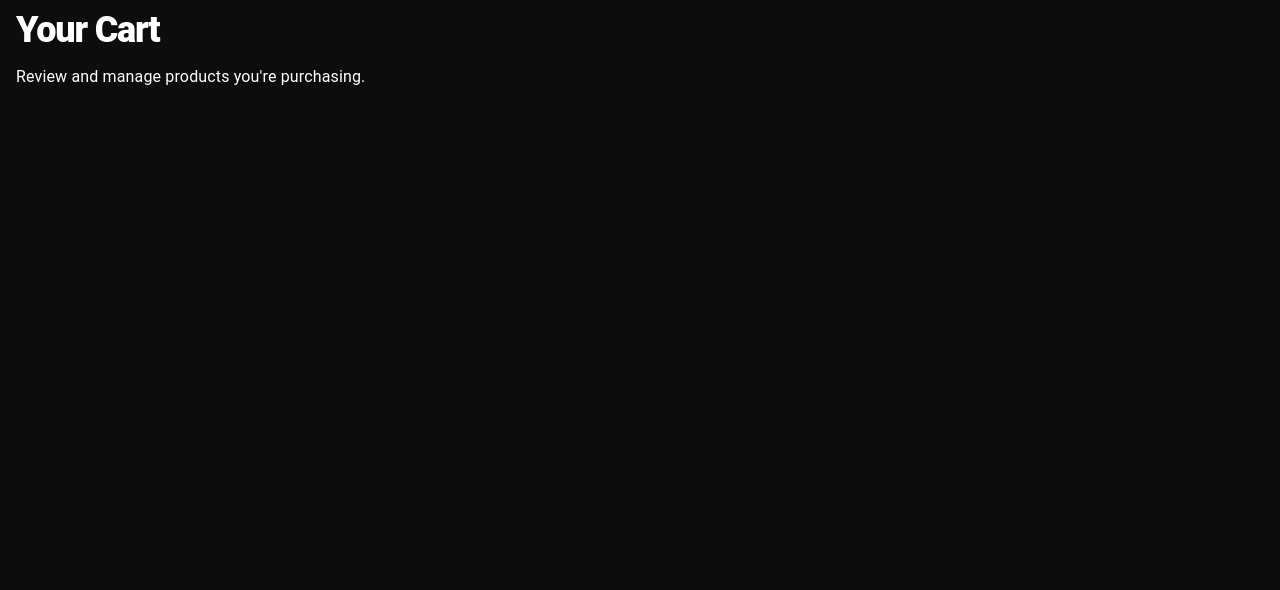
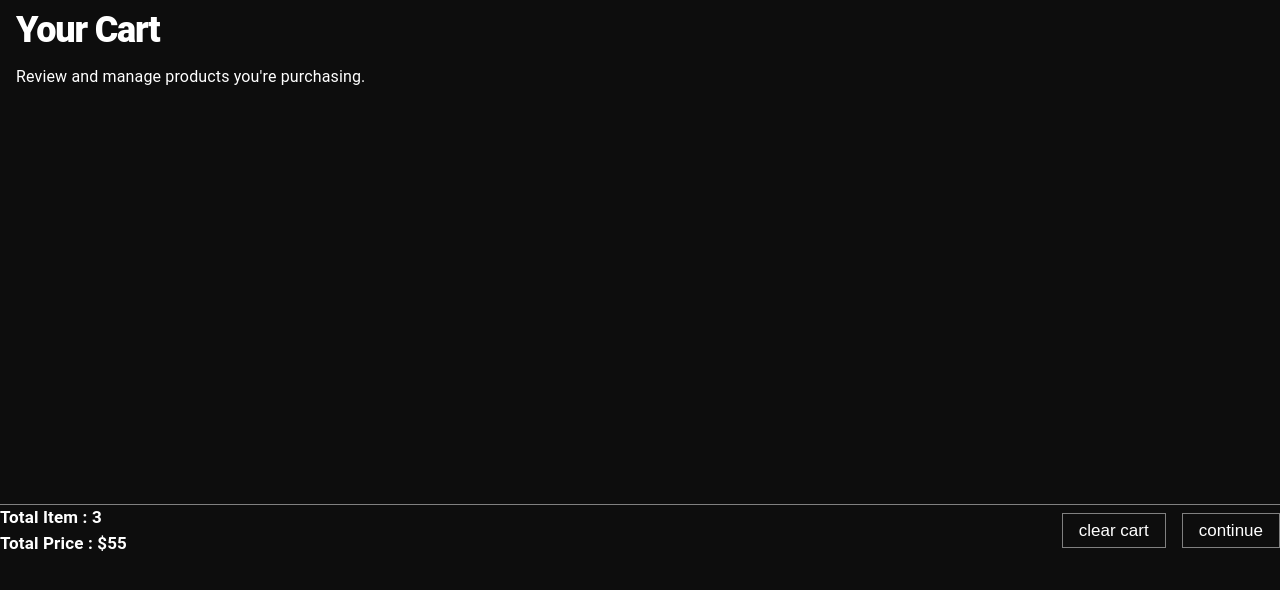
Before and after one commit to mrnitj/Lazarot_Grocery, a React (Vite) app: page /cart in a window 1280 px wide. Shown: the top 590 px of the page. Built offline with nearby package versions, Linux system fonts and the light colour scheme.

Commit message:
feat: total in cart section

```diff
--- /dev/null
+++ b/src/components/User/Cart/CartTotal.jsx
@@ -0,0 +1,46 @@
+import React from 'react'
+
+import { Box, Typography, styled } from '@mui/material'
+import { useTheme } from '@mui/material/styles'
+
+const MainContainer = styled(Box)(({theme})=>({}))
+const SubContainer = styled(Box)(({theme})=>({
+    width:'100%',
+    display:'flex',
+    justifyContent:'space-between'    ,
+    alignItems:'center'
+}))
+const Total = styled(Box)(({theme})=>({}))
+const TotalItem = styled(Typography)(({theme})=>({
+    fontWeight:700,
+    fontSize:'17px'
+}))
+const TotalPrice = styled(Typography)(({theme})=>({
+    fontWeight:700,
+    fontSize:'17px'
+}))
+const Buttons = styled (Box)(({theme})=>({
+    display:'flex',
+    alignItems:'center',
+    gap:'1rem'
+}))
+
+const CartTotal = () => {
+    const theme = useTheme()
+  return (
+    <MainContainer>
+        <SubContainer>
+            <Total>
+                <TotalItem>Total Item : 3</TotalItem>
+                <TotalPrice>Total Price : $55</TotalPrice>
+            </Total>
+            <Buttons>
+                <button style={{padding:'.4rem 1rem', fontSize:'17px',color:`${theme.palette.primary.contrastText}`, background:'transparent', border:'1px solid grey', cursor:'pointer'}}>clear cart</button>
+                <button style={{padding:'.4rem 1rem', fontSize:'17px',color:`${theme.palette.primary.contrastText}`, background:'transparent', border:'1px solid grey', cursor:'pointer'}}>continue</button>
+            </Buttons>
+        </SubContainer>
+    </MainContainer>
+  )
+}
+
+export default CartTotal
--- a/src/pages/User/Cart.jsx
+++ b/src/pages/User/Cart.jsx
@@ -5,9 +5,12 @@ import { Box, Typography, styled } from "@mui/material";
 import CartCard from "../../components/User/Cart/CartCard";
 import NavbarComp from "../../components/root/NavbarComp";
 import { useCart } from "../../store/cart-store";
+import CartTotal from "../../components/User/Cart/CartTotal";
 // mui import -----------------
 
-const MainContainer = styled(Box)(({ theme }) => ({}));
+const MainContainer = styled(Box)(({ theme }) => ({
+    paddingBottom:'2rem'
+}));
 const Titles = styled(Box)(({ theme }) => ({
     margin: ".5rem 1rem",
 }));
@@ -27,16 +30,23 @@ const SubTitile = styled(Typography)(({ theme }) => ({
 }));
 const SubContainer = styled(Box)(({ theme }) => ({
     padding: "0 5rem",
+    minHeight: "50vh",
+    borderBottom: "1px solid grey",
+    paddingBottom: "1rem",
     [theme.breakpoints.down("sm")]: {
         padding: "0 1rem",
     },
+}));
+const TotalContainer = styled(Box)(({ theme }) => ({
+    color: theme.palette.primary.contrastText,
+
 }));
 
 const Cart = () => {
     const { cart, removeFromCart, clearCart } = useCart();
     return (
         <MainContainer>
-            <Box sx={{display:{xs:'block', sm:'none'}}}>
+            <Box sx={{ display: { xs: "block", sm: "none" } }}>
                 <NavbarComp />
             </Box>
             <Titles>
@@ -46,6 +56,7 @@ const Cart = () => {
             <SubContainer>
                 <CartCard cart={cart} removeFromCart={removeFromCart} />
             </SubContainer>
+            <TotalContainer><CartTotal/></TotalContainer>
         </MainContainer>
     );
 };
```
